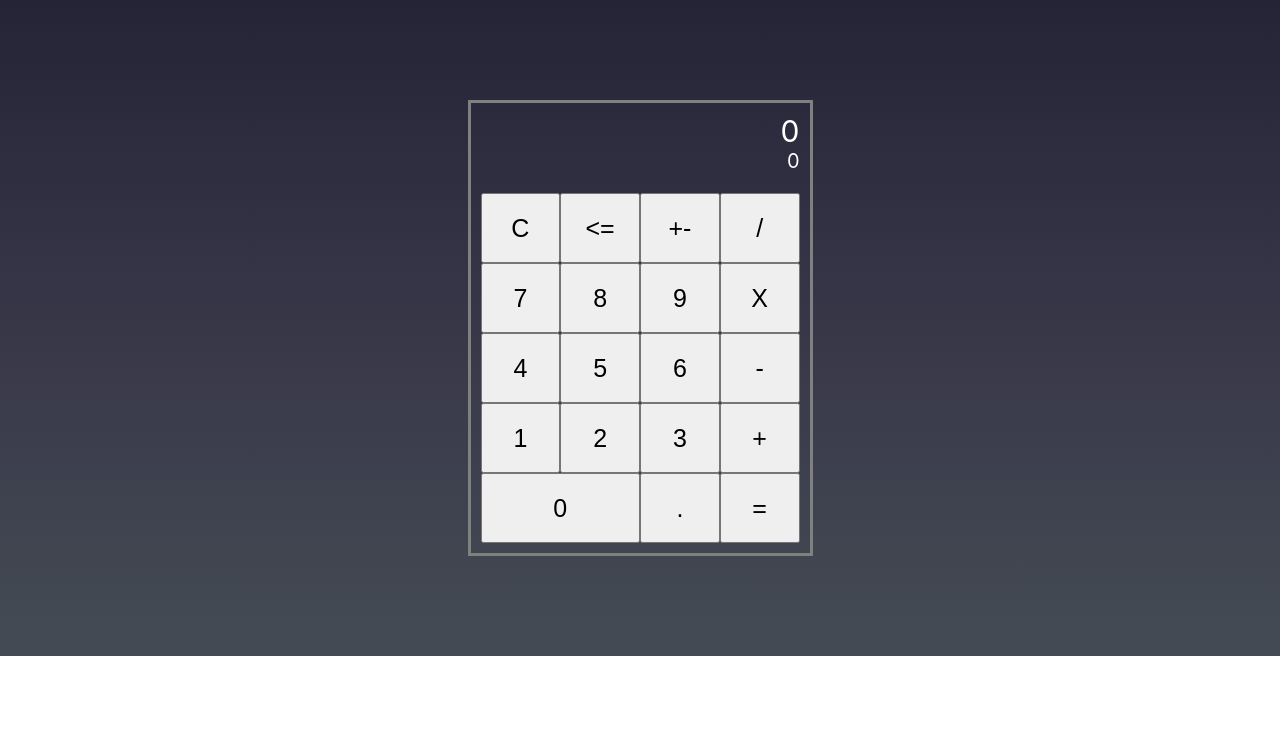
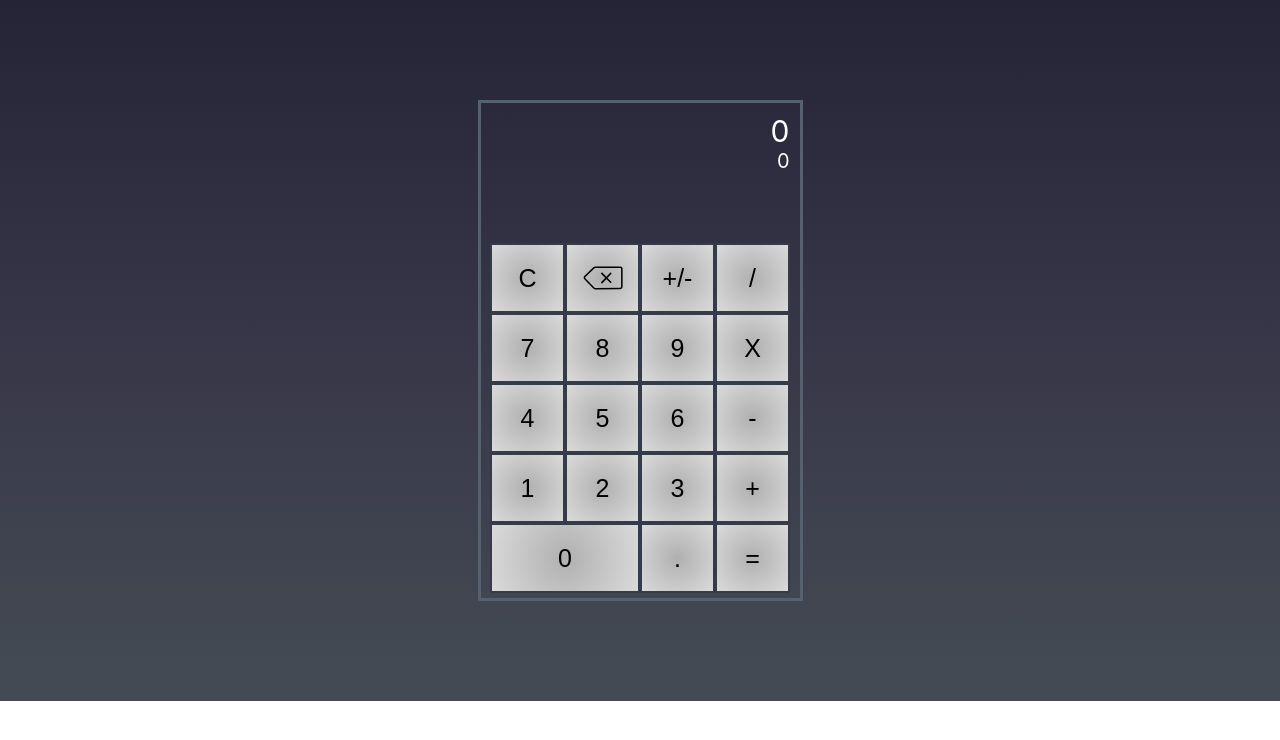
Before and after one commit to dvlasic-dev/react-calculator, a React (Create React App) app: page / in a window 1280 px wide. Shown: the top 740 px of the page. Built offline with nearby package versions, Linux system fonts and the light colour scheme.

Commit message:
added dot, number sign change, one func for input

```diff
--- a/src/components/App/App.js
+++ b/src/components/App/App.js
@@ -1,5 +1,7 @@
 import React, { useEffect, useState } from 'react';
+import Backspace from './Backspace';
 import styled from 'styled-components';
+import { buttons } from '../../constants/';
 
 const Wrapper = styled.div`
   * {
@@ -18,12 +20,11 @@ const Wrapper = styled.div`
 `;
 const Container = styled.section`
   display: flex;
-  max-width: 345px;
+  max-width: 325px;
   width: 100%;
   flex-direction: column;
   margin: 100px auto;
-  border: 3px solid grey;
-  padding: 10px;
+  border: 3px solid #57606f;
 `;
 const Display = styled.div`
   display: flex;
@@ -31,7 +32,9 @@ const Display = styled.div`
   color: white;
   width: 100%;
   justify-content: flex-end;
-  margin-bottom: 20px;
+  margin-bottom: 50px;
+  padding: 10px 10px 20px 10px;
+  overflow: hidden;
   p {
     align-self: flex-end;
   }
@@ -45,6 +48,9 @@ const Display = styled.div`
 const ButtonsContainer = styled.div`
   display: flex;
   flex-wrap: wrap;
+  max-width: 300px;
+  align-self: center;
+  margin-bottom: 5px;
   div:nth-child(17) {
     flex-basis: 50%;
     max-width: 200px;
@@ -52,23 +58,46 @@ const ButtonsContainer = styled.div`
 `;
 const Item = styled.div`
   display: flex;
-  max-width: 80px;
   flex-basis: 25%;
+  max-width: 75px;
   width: 100%;
   height: 70px;
 
   button {
+    background: 0;
+    border: 0;
+    outline: 0;
     width: 100%;
     font-size: 25px;
+    position: relative;
+    background: radial-gradient(
+      circle,
+      rgba(176, 176, 176, 1) 0%,
+      rgba(218, 218, 218, 1) 100%
+    );
+
+    border: 2px solid #353b48;
+    &:active {
+      top: 1px;
+    }
+    &:hover {
+      opacity: 0.9;
+    }
+    svg {
+      display: flex;
+      margin: auto;
+    }
   }
 `;
+
 function App() {
   const [input, setInput] = useState(0);
   const [display, setDisplay] = useState(0);
   const [operation, setOperation] = useState(null);
 
-  const handleKeyDown = e => {
+  const handleKeyDownAndClick = (e, item) => {
     let { key } = e;
+    const value = item ? item : key;
     const operators = {
       '+': (input, display) => Number(display) + Number(input),
       '*': (input, display) => display * input,
@@ -76,85 +105,86 @@ function App() {
       '/': (input, display) => display / input
     };
 
-    if (/^[0-9]*$/.test(key)) {
+    if (/^[0-9]*$/.test(value)) {
       e.preventDefault();
-      setInput(String(input + parseInt(key, 10)));
+      setInput(String(input + parseInt(value, 10)));
     }
-    if (key === 'Backspace') {
+    if (value === 'Backspace' || value === '<=') {
+      e.preventDefault();
       setInput(
         input.length === 1 || input === 0
           ? 0
           : String(input.slice(0, input.length - 1))
       );
     }
-    if (key === 'c') {
+    if (value === 'c' || value === 'C') {
       setDisplay(0);
       setInput(0);
       setOperation(null);
     }
-    if (key === 'Enter') {
+    if (value === 'Enter' || value === '=') {
+      e.preventDefault();
       if (input !== 0 && operation !== null) {
         setInput(0);
         setDisplay(operators[operation.trim()](input, display));
       }
     }
+    if (value === '.') {
+      if (!/\./.test(input)) {
+        setInput(input + '.');
+      }
+    }
+    if (value === '+/-') {
+      setDisplay('-1' * display);
+    }
 
-    if (key in operators) {
-      setOperation(` ${key} `);
+    if (value in operators) {
+      setOperation(` ${value} `);
       setInput(0);
-      if (input === 0 && ` ${key} ` === operation) {
-        setDisplay(operators[key](display, display));
+      if (input === 0 && ` ${value} ` === operation) {
+        setDisplay(operators[value](display, display));
       } else if (input !== 0) {
         setDisplay(
-          display === 0 ? Number(input) : operators[key](input, display)
+          display === 0 ? Number(input) : operators[value](input, display)
         );
       }
     }
   };
+
   useEffect(() => {
-    document.addEventListener('keydown', handleKeyDown);
+    document.addEventListener('keydown', handleKeyDownAndClick);
     return () => {
-      document.removeEventListener('keydown', handleKeyDown);
+      document.removeEventListener('keydown', handleKeyDownAndClick);
     };
   });
-  const buttons = [
-    'C',
-    '<=',
-    '+-',
-    '/',
-    '7',
-    '8',
-    '9',
-    'X',
-    '4',
-    '5',
-    '6',
-    '-',
-    '1',
-    '2',
-    '3',
-    '+',
-    '0',
-    '.',
-    '='
-  ];
+  const language = navigator.language || 'en-US';
   return (
     <Wrapper>
       <Container>
         <Display>
           <p>
-            {display.toString().replace(/(?!^)(?=(?:\d{3})+(?:\.|$))/gm, ' ')}
+            {/* display.toString().replace(/(?!^)(?=(?:\d{3})+(?:\.|$))/gm, ' ') */}
+            {parseFloat(display).toLocaleString(language, {
+              useGrouping: true,
+              maximumFractionDigits: 6
+            })}
             {operation}
           </p>
           <p>
-            {input.toString().replace(/(?!^)(?=(?:\d{3})+(?:\.|$))/gm, ' ')}
+            {/* input.toString().replace(/(?!^)(?=(?:\d{3})+(?:\.|$))/gm, ' ') */}
+            {parseFloat(input).toLocaleString(language, {
+              useGrouping: true,
+              maximumFractionDigits: 6
+            })}
           </p>
         </Display>
         <ButtonsContainer>
           {buttons.map(item => {
             return (
               <Item key={item}>
-                <button>{item}</button>
+                <button onClick={e => handleKeyDownAndClick(e, item)}>
+                  {item === '<=' ? <Backspace /> : item === '*' ? 'X' : item}
+                </button>
               </Item>
             );
           })}
--- /dev/null
+++ b/src/components/App/Backspace.js
@@ -0,0 +1,27 @@
+import React from 'react';
+
+const Backspace = () => {
+  return (
+    <svg
+      width="40"
+      height="30"
+      viewBox="0 0 52 30"
+      fill="none"
+      xmlns="http://www.w3.org/2000/svg"
+    >
+      <path
+        d="M48.5 1H15.8072C15.2894 1 14.7917 1.20086 14.4189 1.56031L2.44061 13.1108C1.64513 13.8779 1.6225 15.1447 2.39008 15.9397L14.3987 28.3772C14.7824 28.7746 15.3133 28.9956 15.8656 28.9878L48.5282 28.5278C49.6216 28.5124 50.5 27.6216 50.5 26.528V14.5V3C50.5 1.89543 49.6046 1 48.5 1Z"
+        stroke="black"
+        strokeWidth="2"
+      />
+      <path
+        d="M24.5 9L36 20.5M36 9L24.5 21"
+        stroke="black"
+        strokeWidth="2"
+        strokeLinecap="round"
+      />
+    </svg>
+  );
+};
+
+export default Backspace;
--- /dev/null
+++ b/src/constants/index.js
@@ -0,0 +1,21 @@
+export const buttons = [
+  'C',
+  '<=',
+  '+/-',
+  '/',
+  '7',
+  '8',
+  '9',
+  '*',
+  '4',
+  '5',
+  '6',
+  '-',
+  '1',
+  '2',
+  '3',
+  '+',
+  '0',
+  '.',
+  '='
+];
```
